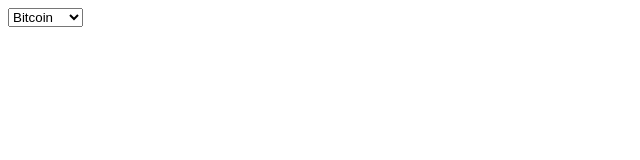
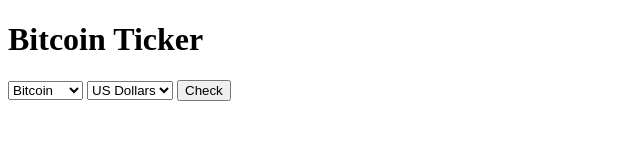
Before and after one commit to beatarudzka/bitcoin-app-nodejs, a website: page index.html in a window 1280 px wide. Shown: the whole page, without its empty margins (0-640 px from the left). Drawn offline with Linux system fonts and the light colour scheme.

Commit message:
adding drop list and button

```diff
--- a/index.html
+++ b/index.html
@@ -9,13 +9,19 @@
 </head>
 
 <body>
+  <h1>Bitcoin Ticker</h1>
   <form action="/" method="post">
     <select name="crypto">
       <option value="BTC">Bitcoin</option>
       <option value="ETH">Etherum</option>
       <option value="LTC">Litecoins</option>
     </select>
-
+    <select name="crypto">
+      <option value="BTC">US Dollars</option>
+      <option value="ETH">GB Pound</option>
+      <option value="LTC">EU Euros</option>
+    </select>
+    <button>Check</button>
   </form>
 </body>
 
--- a/index.js
+++ b/index.js
@@ -1,3 +1,5 @@
+//jshint esversion :6
+
 const express = require('express')
 const bodyParser = require('body-parser')
 
```
